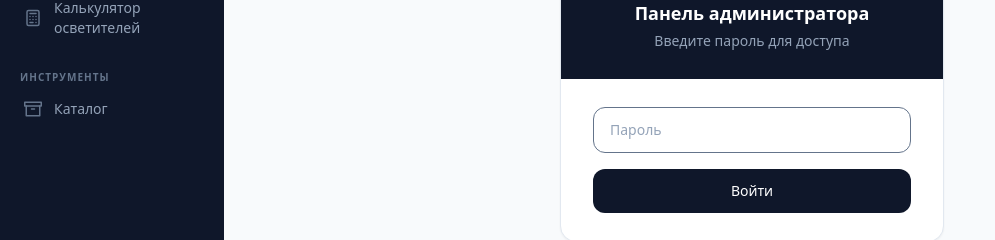
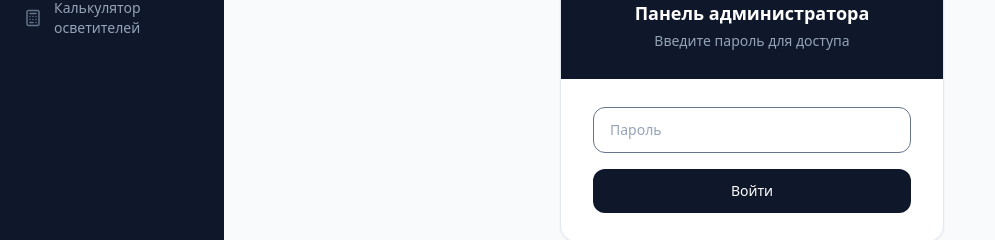
Before and after one commit to sechenoff/Light, a Next.js app in the folder apps/web/: page /admin in a window 1280 px wide. Shown: the part 174-414 px from the top of the page, without its empty margins (0-995 px from the left). Built offline with nearby package versions, Linux system fonts and the light colour scheme.

Commit message:
refactor: remove Каталог from sidebar — already available in admin panel
Co-Authored-By: Claude Opus 4.6 <noreply@anthropic.com>

```diff
--- a/apps/web/src/components/AppShell.tsx
+++ b/apps/web/src/components/AppShell.tsx
@@ -36,17 +36,6 @@ function IconCoin() {
     </svg>
   );
 }
-
-function IconBox() {
-  return (
-    <svg width="18" height="18" viewBox="0 0 24 24" fill="none" stroke="currentColor" strokeWidth="2" strokeLinecap="round" strokeLinejoin="round">
-      <polyline points="21 8 21 21 3 21 3 8" />
-      <rect x="1" y="3" width="22" height="5" />
-      <line x1="10" y1="12" x2="14" y2="12" />
-    </svg>
-  );
-}
-
 
 function IconCalc() {
   return (
@@ -122,17 +111,6 @@ const NAV_GROUPS: NavGroup[] = [
         href: "/crew-calculator",
         icon: <IconCalc />,
         match: (p) => p === "/crew-calculator",
-      },
-    ],
-  },
-  {
-    label: "Инструменты",
-    items: [
-      {
-        label: "Каталог",
-        href: "/equipment/manage",
-        icon: <IconBox />,
-        match: (p) => p === "/equipment/manage",
       },
     ],
   },
```
